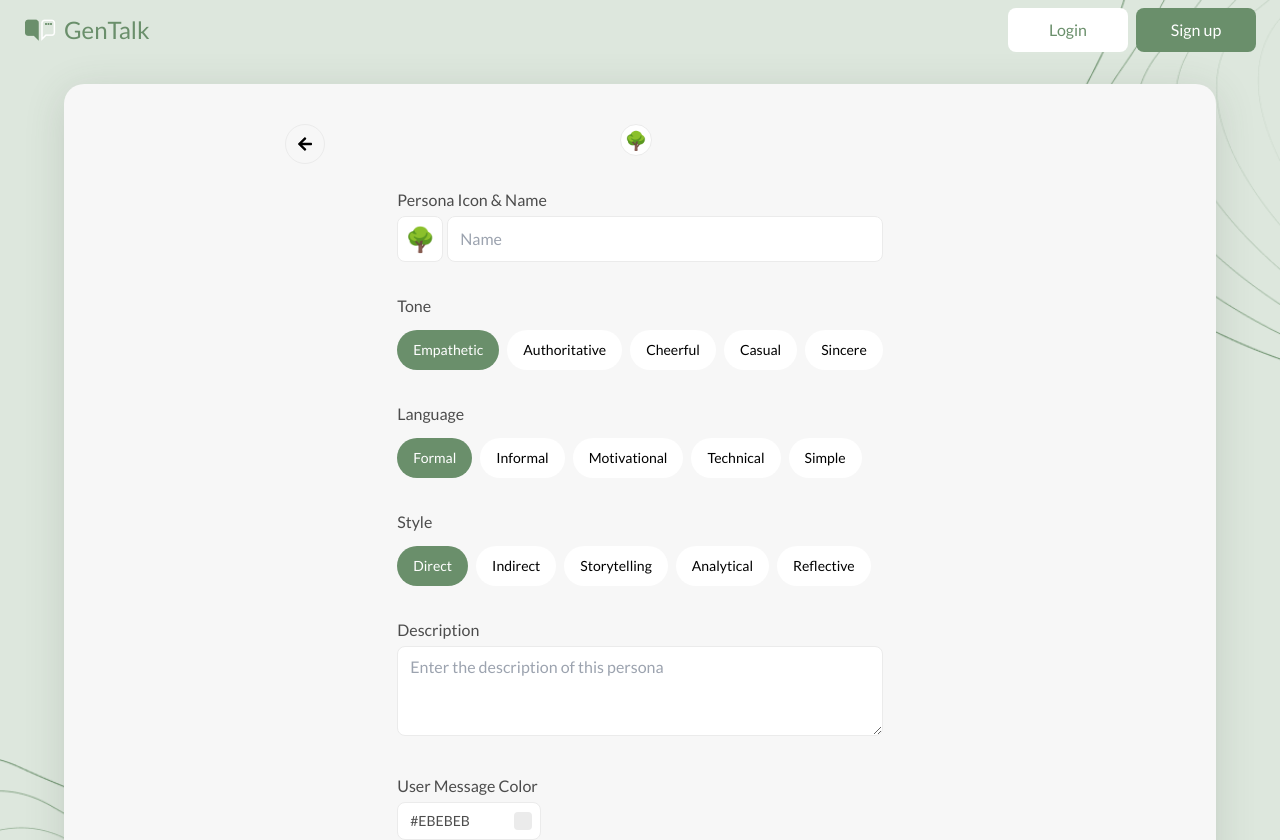
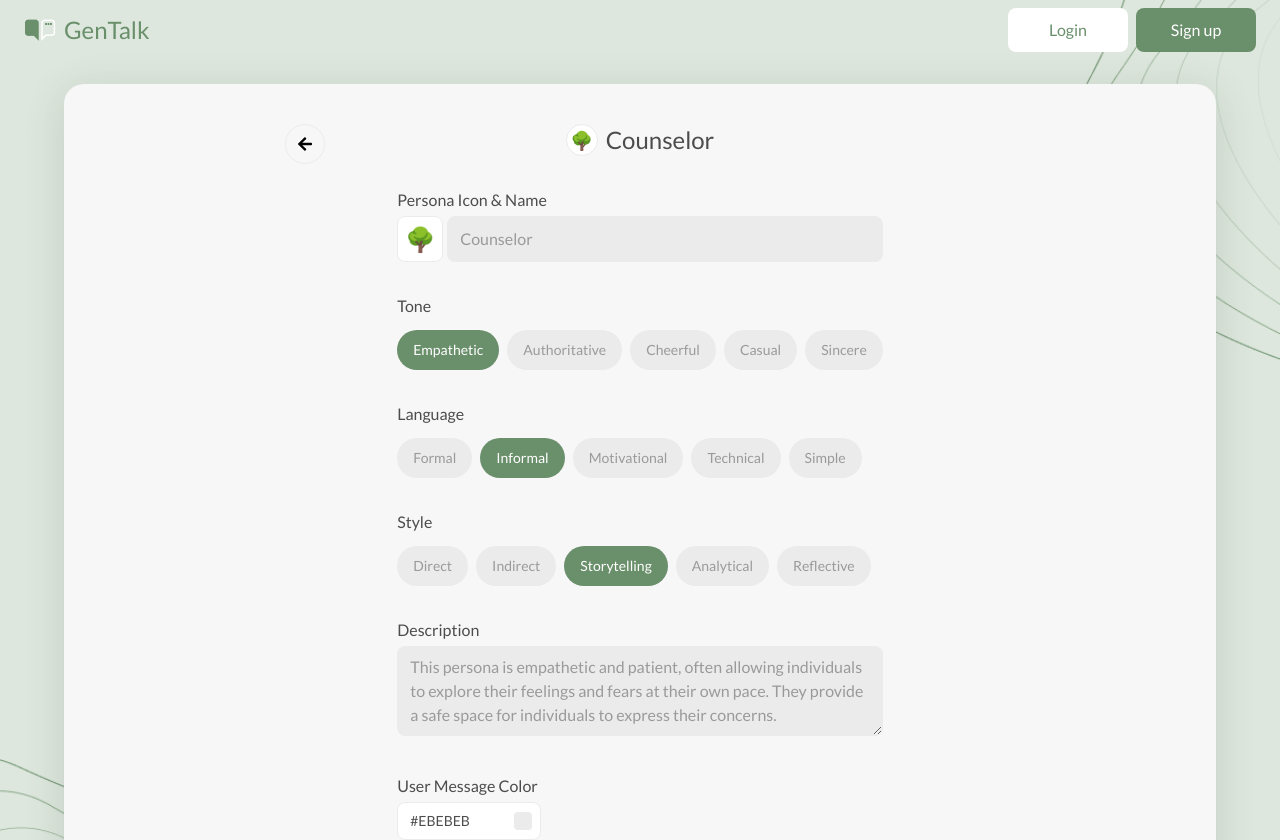
Before and after one commit to joelai1234/gen-talk-frontend, a React (Vite) app: page /persona/1/edit in a window 1280 px wide. Shown: the top 840 px of the page. Built offline with nearby package versions, Linux system fonts and the light colour scheme; no server answers.

Commit message:
feat: add mock data

```diff
--- a/src/pages/ChatBot.tsx
+++ b/src/pages/ChatBot.tsx
@@ -1,24 +1,24 @@
 import { useEffect, useState } from 'react'
 import { ChatRoomSender } from '@/enum/persona'
-import { ChatRoomMessage, PersonaData } from '@/model/persona'
+import { ChatRoomMessage } from '@/model/persona'
 import { useMockDataStore } from '@/store/useMockDataStore'
 import axios from 'axios'
 import { v4 as uuidv4 } from 'uuid'
-import { useQuery } from '@tanstack/react-query'
-import { getDefaultPersonas, getMePersonas } from '@/apis/persona'
+// import { useQuery } from '@tanstack/react-query'
+// import { getDefaultPersonas, getMePersonas } from '@/apis/persona'
 import WelcomeChatRoom from '@/components/chatRoom/WelcomeChatRoom'
 import NewChatRoom from '@/components/chatRoom/NewChatRoom'
-// import { format } from 'date-fns'
+import { format } from 'date-fns'
 import ChatRoom from '@/components/chatRoom/ChatRoom'
 import MessageTextarea from '@/components/MessageTextarea'
 import MobilePersonaNav from '@/components/chatRoom/MobilePersonaNav'
 import DesktopPersonaSider from '@/components/chatRoom/DesktopPersonaSider'
-import { formatPersona } from '@/utils/persona'
+// import { formatPersona } from '@/utils/persona'
 
 const VITE_OPENAI_API_KEY = import.meta.env.VITE_OPENAI_API_KEY as string
 
-const isLogin = true
-const user_id = 1
+// const isLogin = true
+// const user_id = 1
 
 export default function ChatBot() {
   const {
@@ -38,41 +38,41 @@ export default function ChatBot() {
     }[]
   >(mockPersonaMessagesList)
 
-  // const persona = mockPersonasData.find(
-  //   (persona) => persona.id === selectedPersonaId
-  // )
+  const persona = mockPersonasData.find(
+    (persona) => persona.id === selectedPersonaId
+  )
   const [search, setSearch] = useState('')
 
-  const { data: personasRes } = useQuery({
-    queryKey: ['getMePersonas', user_id],
-    queryFn: () => {
-      if (isLogin) {
-        return getMePersonas({ user_id })
-      } else {
-        return getDefaultPersonas()
-      }
-    }
-  })
+  // const { data: personasRes } = useQuery({
+  //   queryKey: ['getMePersonas', user_id],
+  //   queryFn: () => {
+  //     if (isLogin) {
+  //       return getMePersonas({ user_id })
+  //     } else {
+  //       return getDefaultPersonas()
+  //     }
+  //   }
+  // })
 
-  const personas = personasRes?.data.map(formatPersona)
+  // const personas = personasRes?.data.map(formatPersona)
 
-  const persona: PersonaData | undefined = personas?.find(
-    (item) => item.id === selectedPersonaId
-  )
+  // const persona: PersonaData | undefined = personas?.find(
+  //   (item) => item.id === selectedPersonaId
+  // )
 
-  const personaOptions =
-    personas
-      ?.map((item) => {
-        return {
-          id: item.id,
-          avatar: item.avatar,
-          name: item.name,
-          time: 'New',
-          active: item.id === selectedPersonaId
-        }
-      })
-      .filter((item) => item.name.toLowerCase().includes(search.toLowerCase()))
-      .reverse() ?? []
+  // const personaOptions =
+  //   personas
+  //     ?.map((item) => {
+  //       return {
+  //         id: item.id,
+  //         avatar: item.avatar,
+  //         name: item.name,
+  //         time: 'New',
+  //         active: item.id === selectedPersonaId
+  //       }
+  //     })
+  //     .filter((item) => item.name.toLowerCase().includes(search.toLowerCase()))
+  //     .reverse() ?? []
 
   const messages =
     personaMessagesList.find((item) => item.personaId === selectedPersonaId)
@@ -193,40 +193,36 @@ export default function ChatBot() {
     }
   }
 
-  // const chatBotData = mockPersonasData.filter((item) =>
-  //   item.name.toLowerCase().includes(search.toLowerCase())
-  // )
+  const chatBotData = mockPersonasData.filter((item) =>
+    item.name.toLowerCase().includes(search.toLowerCase())
+  )
 
-  // const chatBotData = mockPersonasData.filter((item) =>
-  //   item.name.toLowerCase().includes(search.toLowerCase())
-  // )
+  const chatBotOptionData = chatBotData.reverse().sort((a, b) => {
+    const aTime = a.updated?.getTime() ?? 0
+    const bTime = b.updated?.getTime() ?? 0
+    return bTime - aTime
+  })
 
-  // const chatBotOptionData = chatBotData.reverse().sort((a, b) => {
-  //   const aTime = a.updated?.getTime() ?? 0
-  //   const bTime = b.updated?.getTime() ?? 0
-  //   return bTime - aTime
-  // })
-
-  // const mockPersonaOptions = chatBotOptionData.map((item) => {
-  //   const length =
-  //     personaMessagesList.find((chatRoom) => chatRoom.personaId === item.id)
-  //       ?.messages?.length ?? 0
-  //   return {
-  //     id: item.id,
-  //     avatar: item.avatar,
-  //     name: item.name,
-  //     time:
-  //       length > 0
-  //         ? format(
-  //             personaMessagesList.find(
-  //               (chatRoom) => chatRoom.personaId === item.id
-  //             )?.messages[length - 1].timestamp ?? new Date(),
-  //             'hh:mm a'
-  //           )
-  //         : 'New',
-  //     active: item.id === selectedPersonaId
-  //   }
-  // })
+  const mockPersonaOptions = chatBotOptionData.map((item) => {
+    const length =
+      personaMessagesList.find((chatRoom) => chatRoom.personaId === item.id)
+        ?.messages?.length ?? 0
+    return {
+      id: item.id,
+      avatar: item.avatar,
+      name: item.name,
+      time:
+        length > 0
+          ? format(
+              personaMessagesList.find(
+                (chatRoom) => chatRoom.personaId === item.id
+              )?.messages[length - 1].timestamp ?? new Date(),
+              'hh:mm a'
+            )
+          : 'New',
+      active: item.id === selectedPersonaId
+    }
+  })
 
   return (
     <div className="flex h-[calc(var(--vh)*100-60px)] pt-6 sm:px-16 sm:pb-16">
@@ -239,7 +235,7 @@ export default function ChatBot() {
           onChangePersona={(id) => {
             setSelectedPersonaId(id)
           }}
-          personaOptions={personaOptions}
+          personaOptions={mockPersonaOptions}
           search={search}
           onChangeSearch={setSearch}
         />
@@ -251,7 +247,7 @@ export default function ChatBot() {
                 onChangePersona={(id) => {
                   setSelectedPersonaId(id)
                 }}
-                personaOptions={personaOptions}
+                personaOptions={mockPersonaOptions}
                 search={search}
                 onChangeSearch={setSearch}
               />
--- a/src/pages/Persona/Create.tsx
+++ b/src/pages/Persona/Create.tsx
@@ -10,6 +10,7 @@ import {
 } from '@/data/persona'
 import { PersonaLanguage, PersonaStyle, PersonaTone } from '@/enum/persona'
 import { PersonaData } from '@/model/persona'
+import { useMockDataStore } from '@/store/useMockDataStore'
 import { useMutation, useQueryClient } from '@tanstack/react-query'
 import EmojiPicker from 'emoji-picker-react'
 import { useState } from 'react'
@@ -19,7 +20,7 @@ import { useNavigate } from 'react-router-dom'
 export default function CreatePersona() {
   const navigate = useNavigate()
   const [emojiPickerOpen, setEmojiPickerOpen] = useState(false)
-
+  const { addMockPersonaData } = useMockDataStore()
   const [persona, setPersona] = useState<PersonaData>({
     id: Date.now(),
     avatar: defaultPersonaIcon,
@@ -51,7 +52,13 @@ export default function CreatePersona() {
   })
 
   const handleCreate = () => {
-    createPersonaMutation.mutate()
+    addMockPersonaData({
+      ...persona,
+      created: new Date(),
+      updated: new Date()
+    })
+    navigate('/')
+    // createPersonaMutation.mutate()
   }
 
   return (
--- a/src/pages/Persona/Edit.tsx
+++ b/src/pages/Persona/Edit.tsx
@@ -20,8 +20,9 @@ import {
 import EmojiPicker from 'emoji-picker-react'
 import { deletePersona, getOnePersona, updatePersona } from '@/apis/persona'
 import { useMutation, useQuery, useQueryClient } from '@tanstack/react-query'
-import { PersonaData } from '@/model/persona'
-import { PersonaLanguage, PersonaStyle, PersonaTone } from '@/enum/persona'
+// import { PersonaData } from '@/model/persona'
+// import { PersonaLanguage, PersonaStyle, PersonaTone } from '@/enum/persona'
+import { useMockDataStore } from '@/store/useMockDataStore'
 
 const user_id = 1
 
@@ -30,18 +31,22 @@ export default function EditPersona() {
   const [emojiPickerOpen, setEmojiPickerOpen] = useState(false)
 
   const [deleteDialogOpen, setDeleteDialogOpen] = useState(false)
-
+  const { mockPersonasData, setMockPersonasData, deleteMockPersonaData } =
+    useMockDataStore()
   const { personaId } = useParams()
-  const [persona, setPersona] = useState<PersonaData>({
-    id: 1,
-    avatar: '🌳',
-    name: '',
-    description: '',
-    tone: PersonaTone.Empathetic,
-    language: PersonaLanguage.Formal,
-    style: PersonaStyle.Direct,
-    messageColor: '#EBEBEB'
-  })
+  const [persona, setPersona] = useState(
+    mockPersonasData.find((persona) => persona.id == personaId)!
+  )
+  // const [persona, setPersona] = useState<PersonaData>({
+  //   id: 1,
+  //   avatar: '🌳',
+  //   name: '',
+  //   description: '',
+  //   tone: PersonaTone.Empathetic,
+  //   language: PersonaLanguage.Formal,
+  //   style: PersonaStyle.Direct,
+  //   messageColor: '#EBEBEB'
+  // })
 
   const { data: personaRes } = useQuery({
     queryKey: ['getOnePersona', personaId],
@@ -99,15 +104,23 @@ export default function EditPersona() {
   })
 
   const handleSave = () => {
-    updatePersonaMutation.mutate()
+    setMockPersonasData(
+      mockPersonasData.map((item) => (item.id === persona.id ? persona : item))
+    )
+    navigate('/')
   }
 
   const handleDelete = () => {
-    deletePersonaMutation.mutate()
+    deleteMockPersonaData(persona.id)
+    navigate('/')
   }
 
-  // if (!persona) {
-  //   return <div>Error</div>
+  // const handleSave = () => {
+  //   updatePersonaMutation.mutate()
+  // }
+
+  // const handleDelete = () => {
+  //   deletePersonaMutation.mutate()
   // }
 
   return (
```
